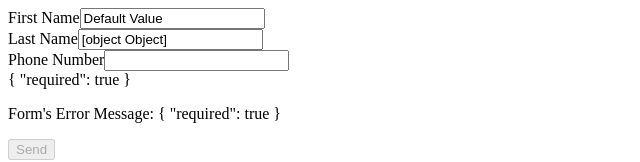
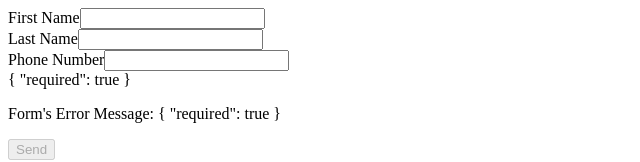
Before and after one commit to oomusou/DemoNgFormRxJs1216, an Angular app: page / in a window 1280 px wide. Shown: the top 162 px of the page, without its empty margins (0-640 px from the left). Built offline with nearby package versions, Linux system fonts and the light colour scheme.

Commit message:
@Input() 搭配 reset 的使用時機及方法，讓 form 更方便重用

```diff
--- a/src/app/app.component.ts
+++ b/src/app/app.component.ts
@@ -1,20 +1,26 @@
-import {Component} from '@angular/core';
+import {Component, Input, OnChanges, OnInit, SimpleChanges} from '@angular/core';
 import {FormBuilder, FormControl, FormGroup, Validators} from '@angular/forms';
-
 
 @Component(
     {selector: 'app-root', templateUrl: './app.component.html', styles: []})
-export class AppComponent {
+export class AppComponent implements OnInit, OnChanges {
+  // #region
   /* 期望的 Form 格式
   {
-    firstName:'Chang',
-    lastName: 'Poy',
+    firstName:'Poy',
+    lastName: 'Chang',
     phoneNumber: 1234
   }
-   */
+  */
+  // #endregion
+
+  // 假設資料室從外面進來時，會觸發 ngOnChanges，藉此行為進行 form.reset() 的動作
+  @Input() data = {'firstName': 'Poy', 'lastName': 'Chang', 'phoneNumber': ''};
+
+
   formData = this.fb.group({
-    'firstName': ['Default Value', Validators.required],
-    'lastName': [{value: '', disable: true}, Validators.required],
+    'firstName': ['', Validators.required],
+    'lastName': ['', Validators.required],
     'phoneNumber': ['']
   });
 
@@ -22,6 +28,10 @@ export class AppComponent {
     console.log(this.formData.value);
     console.log(this.formData.getRawValue());
   }
+  ngOnChanges(): void {
+    this.formData.reset(this.data);
+  }
+  ngOnInit(): void {}
 
   constructor(private fb: FormBuilder) {}
 }
```
